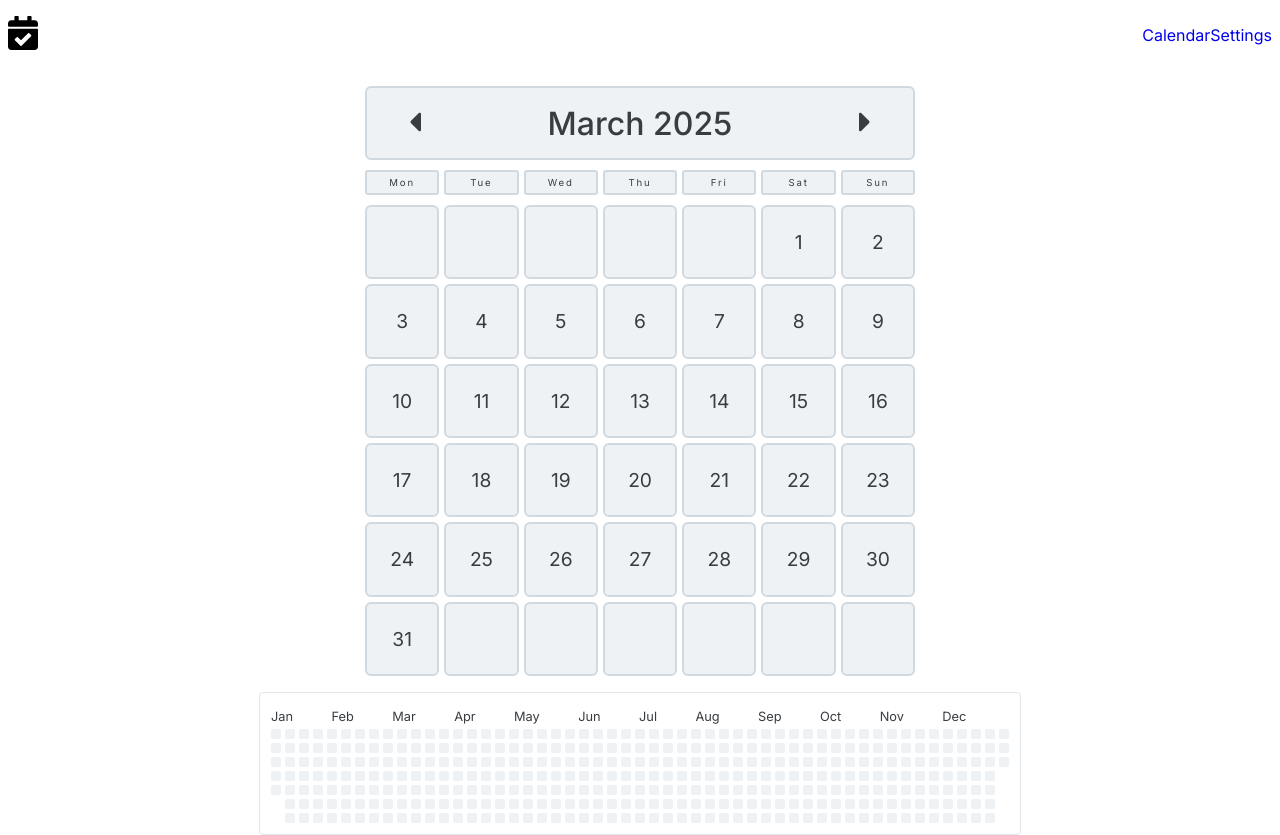
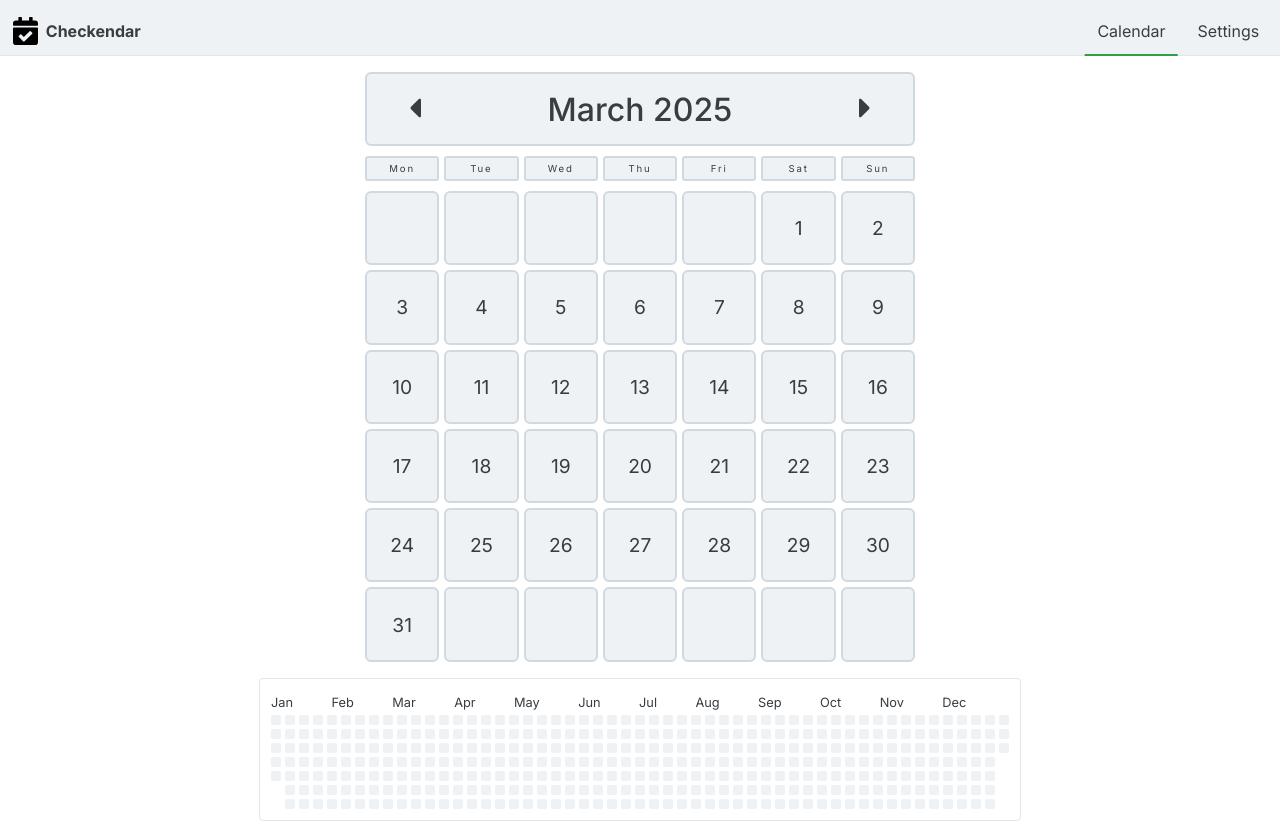
Before and after one commit to DavidAkerlind/vite-react-test-repo, a React (Vite) app: page / in a window 1280 px wide. Shown: the top 835 px of the page. Built offline with nearby package versions, Linux system fonts and the light colour scheme.

Commit message:
Add total selected days feature to Header and Navbar components, update styles, and clean up code

```diff
--- a/src/App.jsx
+++ b/src/App.jsx
@@ -24,7 +24,6 @@ const App = () => {
 		let themeClass = isDarkMode ? 'dark-mode' : 'light-mode';
 		if (isPinkMode) themeClass += ' pink-mode';
 		document.body.className = themeClass;
-		console.log(themeClass);
 
 		// Save settings in localStorage
 		localStorage.setItem('darkMode', isDarkMode);
@@ -87,9 +86,18 @@ const App = () => {
 		localStorage.removeItem('selectedDays');
 	};
 
+	const totalSelectedDays = Object.values(selectedDays).reduce(
+		(acc, days) => acc + days.length,
+		0
+	);
+
 	return (
 		<div className="app">
-			<Header isDarkMode={isDarkMode} isPinkMode={isPinkMode} />
+			<Header
+				isDarkMode={isDarkMode}
+				isPinkMode={isPinkMode}
+				totalSelectedDays={totalSelectedDays}
+			/>
 
 			<Calendar
 				currentMonth={currentMonth}
--- a/src/components/Header.jsx
+++ b/src/components/Header.jsx
@@ -1,12 +1,12 @@
 import Logo from './Logo';
 import NavBar from './NavBar';
 
-function Header({ isDarkMode, isPinkMode }) {
+function Header({ isDarkMode, isPinkMode, totalSelectedDays }) {
 	return (
 		<header>
 			<Logo isDarkMode={isDarkMode} isPinkMode={isPinkMode} />
 
-			<NavBar />
+			<NavBar totalSelectedDays={totalSelectedDays} />
 		</header>
 	);
 }
--- a/src/components/Logo.jsx
+++ b/src/components/Logo.jsx
@@ -15,6 +15,7 @@ function Logo({ isDarkMode, isPinkMode }) {
 	return (
 		<a href="./index.html">
 			<img src={logoSrc} />
+			<h1>Checkendar</h1>
 		</a>
 	);
 }
--- a/src/components/NavItem.jsx
+++ b/src/components/NavItem.jsx
@@ -1,9 +1,20 @@
 import React from 'react';
 
-function NavItem({ text, link }) {
+function NavItem({ text, link, totalSelectedDays }) {
+	const isCalendar = text === 'Calendar';
+
+	// Determine if the span should be displayed
+	const showSpan = isCalendar && totalSelectedDays > 0;
+
+	// Dynamic class handling
+	const className = `nav__item ${isCalendar ? 'active' : ''}`.trim();
+
 	return (
-		<a href={link} className="nav__item">
+		<a href={link} className={className}>
 			{text}
+			{showSpan && (
+				<span className="nav__item-amount">{totalSelectedDays}</span>
+			)}
 		</a>
 	);
 }
--- a/src/components/Navbar.jsx
+++ b/src/components/Navbar.jsx
@@ -1,6 +1,6 @@
 import NavItem from './NavItem';
 
-function NavBar() {
+function NavBar({ totalSelectedDays }) {
 	const navItems = [
 		{
 			text: 'Calendar',
@@ -16,7 +16,12 @@ function NavBar() {
 		<ul className="nav">
 			{navItems.map((item, index) => {
 				return (
-					<NavItem key={index} text={item.text} link={item.link} />
+					<NavItem
+						totalSelectedDays={totalSelectedDays}
+						key={index}
+						text={item.text}
+						link={item.link}
+					/>
 				);
 			})}
 		</ul>
--- a/src/index.css
+++ b/src/index.css
@@ -8,6 +8,7 @@
 	--link-hover-color: #4493f8;
 }
 .dark-mode {
+	--header-background: #010409;
 	--button-background: #212830;
 	--text-color: #f0f6fc;
 	--text-color-secondary: #8e969b;
@@ -22,6 +23,7 @@
 }
 
 .light-mode {
+	--header-background: #ffffff;
 	--components-stroke-dark: #d1d9e0;
 	--text-color: #393d41;
 	--text-color-secondary: #cfd4d9;
@@ -45,6 +47,13 @@
 	padding: 0;
 }
 
+.d-none {
+	display: none;
+}
+
+.transparent {
+	opacity: 0;
+}
 h2 {
 	font-weight: 500;
 	font-size: 2rem;
@@ -58,13 +67,64 @@ header {
 	width: 100%;
 	display: flex;
 	justify-content: space-between;
-	padding: 1rem 0.5rem;
+	padding: 0.8rem 0.8rem 0.4rem 0.8rem;
 	align-items: center;
+	background-color: var(--components-background);
+	border-bottom: 1px solid var(--components-stroke-light);
+}
+
+header a {
+	display: flex;
+	color: var(--text-color);
+	align-items: center;
+	gap: 0.5rem;
+}
+
+header h1 {
+	font-size: 1rem;
 }
 
 header img {
-	width: 30px;
+	width: 25px;
 	transition: all ease-in-out 0.1s;
+}
+
+button {
+	background-color: var(--button-background);
+	border: 1px solid var(--components-stroke-light);
+	color: var(--text-color);
+	padding: 0.7rem 1rem;
+	border-radius: 6px;
+	cursor: pointer;
+	transition: all ease-in-out 0.1s;
+}
+
+button:active {
+	background-color: var(--button-default-active);
+}
+
+button.danger {
+	font-weight: 600;
+	color: var(--button-danger-text);
+}
+
+button.icon {
+	border: none;
+	background-color: transparent;
+}
+
+footer {
+	display: flex;
+	flex-direction: column;
+	align-items: center;
+	justify-content: center;
+	flex-wrap: wrap;
+	gap: 0.5rem;
+	color: var(--text-color-secondary);
+	font-size: 0.73rem;
+	font-weight: 400;
+	margin-bottom: 1rem;
+	max-width: 95%;
 }
 
 .app {
@@ -222,30 +282,6 @@ header img {
 	background-color: var(--components-stroke-light);
 }
 
-button {
-	background-color: var(--button-background);
-	border: 1px solid var(--components-stroke-light);
-	color: var(--text-color);
-	padding: 0.7rem 1rem;
-	border-radius: 6px;
-	cursor: pointer;
-	transition: all ease-in-out 0.1s;
-}
-
-button:active {
-	background-color: var(--button-default-active);
-}
-
-button.danger {
-	font-weight: 600;
-	color: var(--button-danger-text);
-}
-
-button.icon {
-	border: none;
-	background-color: transparent;
-}
-
 .theme-toggle-section {
 	display: flex;
 	color: var(--text-color);
@@ -301,20 +337,6 @@ input:checked + .slider::before {
 	transform: translateX(24px);
 }
 
-footer {
-	display: flex;
-	flex-direction: column;
-	align-items: center;
-	justify-content: center;
-	flex-wrap: wrap;
-	gap: 0.5rem;
-	color: var(--text-color-secondary);
-	font-size: 0.73rem;
-	font-weight: 400;
-	margin-bottom: 1rem;
-	max-width: 95%;
-}
-
 footer img {
 	max-width: 15px;
 	cursor: pointer;
@@ -339,6 +361,38 @@ footer img {
 	font-size: 0.73rem;
 	font-weight: 400;
 	color: var(--text-color-secondary);
+}
+
+.nav {
+	display: flex;
+	gap: 1rem;
+}
+
+.nav__item {
+	flex: 1;
+	padding: 0.5rem;
+}
+
+.nav__item.active {
+	position: relative;
+}
+
+.nav__item.active::after {
+	content: '';
+	position: absolute;
+	left: 50%;
+	bottom: -7px;
+	width: 110%;
+	height: 2px;
+	background-color: var(--components-active-bg);
+	transform: translateX(-50%);
+}
+.nav__item-amount {
+	padding: 0.2rem 0.5rem;
+	color: var(--components-active-bg);
+	max-width: 32px;
+	background-color: var(--button-background);
+	border-radius: 30px;
 }
 
 /* Desktop-friendly adjustments Hover*/
@@ -369,11 +423,20 @@ footer img {
 	header img:hover {
 		opacity: 0.7;
 	}
+
+	.nav__item:hover {
+		background-color: var(--button-background);
+		border-radius: 6px;
+	}
 }
 /* Mobile-friendly adjustments */
 @media (max-width: 568px) {
 	.app {
 		flex-direction: column;
+	}
+
+	h1 {
+		display: none;
 	}
 
 	h2 {
```
